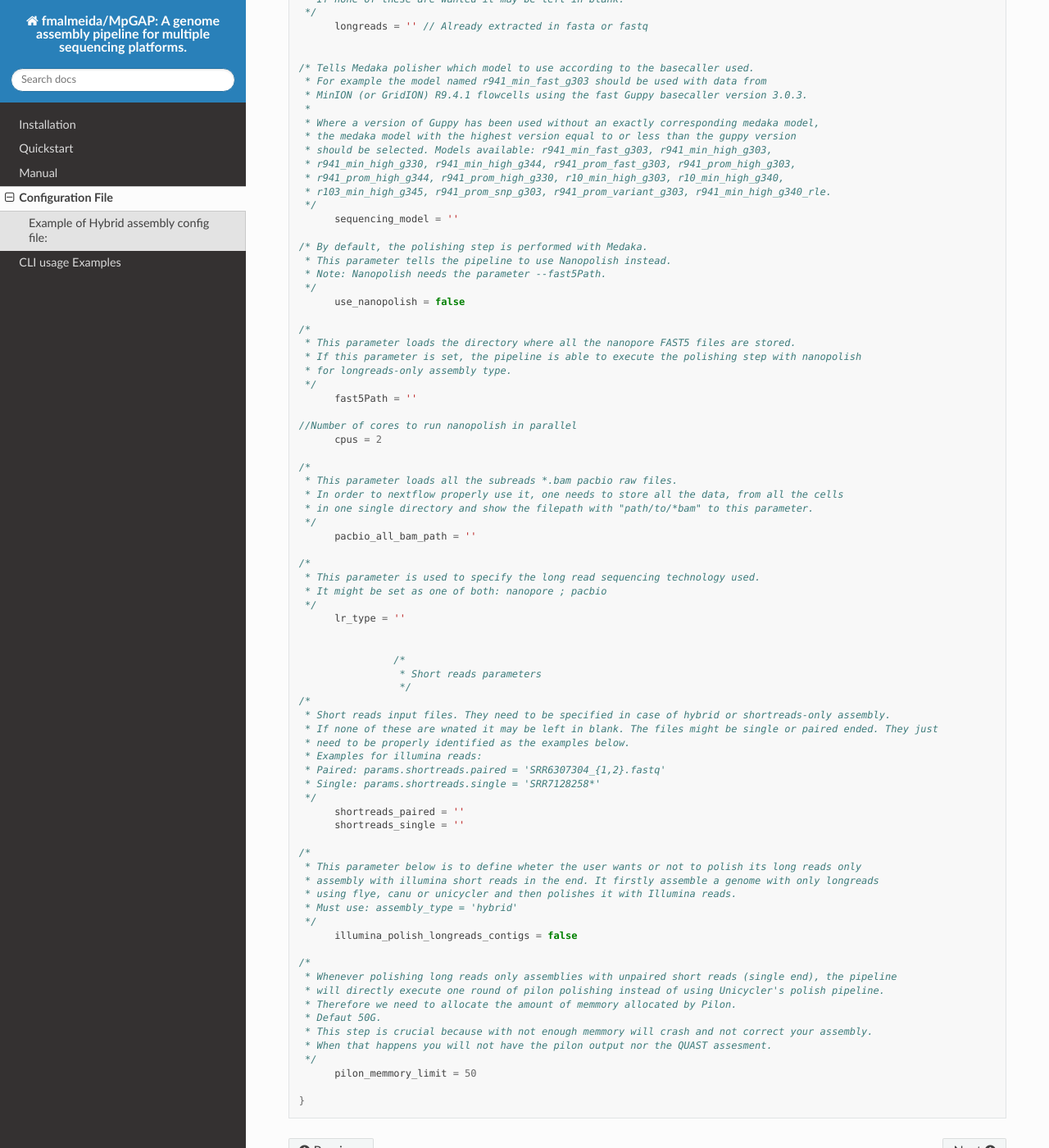
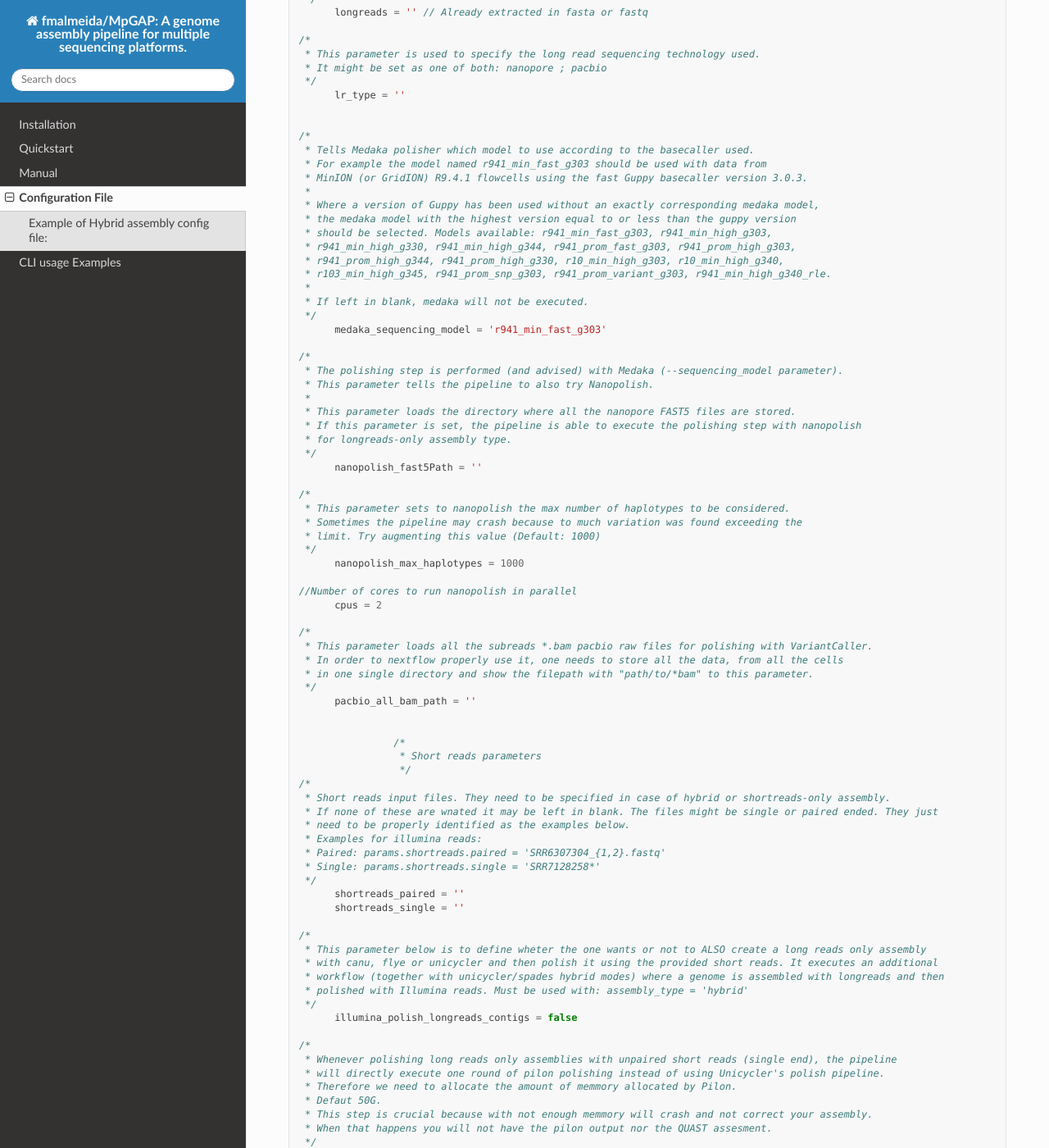
Before and after one commit to fmalmeida/MpGAP, a Sphinx documentation site: the page built from docs/config.rst, in a window 1280 px wide and 1400 px high, scrolled down 1266 px. Shown: the whole window at 82% size. Built offline with Sphinx 7.4.7 and the Read the Docs theme 2.0.0, drawn with Linux system fonts in a browser that asks for light colours; some of the changed text lies outside the part shown.

Commit message:
Starting Docs updates

```diff
--- a/docs/config.rst
+++ b/docs/config.rst
@@ -15,135 +15,177 @@ Example of Hybrid assembly config file:
 
 .. code-block:: groovy
 
-  /*
-   * Configuration File to run fmalmeida/MpGAP pipeline.
-   */
+    /*
+     * Configuration File to run fmalmeida/MpGAP pipeline.
+     */
 
-  /*
-   * Customizable parameters
-   */
-  params {
+    /*
+     * Customizable parameters
+     */
+    params {
 
-                  /*
-                   * General parameters
-                   */
+                    /*
+                     * General parameters
+                     */
 
-  //Output folder name
-        outDir = ''
+    //Output folder name
+          outdir = 'output'
 
-  //Number of threads to be used by each software.
-        threads = 3
+    //Number of threads to be used by each software.
+          threads = 3
 
-  /*
-   * Here we chose the assembly type wanted. This is required.
-   * It must be set as one of these posibilities: longreads-only ; hybrid ; illumina-only
-   */
-        assembly_type = ''
+    /*
+     * Here we chose the assembly type wanted. This is required.
+     * It must be set as one of these posibilities: longreads-only ; hybrid ; illumina-only
+     */
+          assembly_type = ''
 
-  /*
-   * Here it is set the software wanted to perform the assembly with.
-   * It must be set as true to use the software and false to skip it.
-   */
-        try_canu      = false
-        canu_additional_parameters = '' // Must be given as shown in Canu manual. E.g. 'correctedErrorRate=0.075 corOutCoverage=200'
-        try_unicycler = false
-        unicycler_additional_parameters = '' // Must be given as shown in Unicycler manual. E.g. '--mode conservative --no_correct'
-        try_flye      = false
-        flye_additional_parameters = '' // Must be given as shown in Flye manual. E.g. '--meta --iterations 4'
-        try_spades    = false
-        spades_additional_parameters = '' // Must be given as shown in Spades manual. E.g. '--meta --plasmids'
+    /*
+     * Here it is set the software wanted to perform the assembly with.
+     * It must be set as true to use the software and false to skip it.
+     */
+          try_canu      = false
+          canu_additional_parameters = '' // Must be given as shown in Canu manual. E.g. 'correctedErrorRate=0.075 corOutCoverage=200'
+          try_unicycler = false
+          unicycler_additional_parameters = '' // Must be given as shown in Unicycler manual. E.g. '--mode conservative --no_correct'
+          try_flye      = false
+          flye_additional_parameters = '' // Must be given as shown in Flye manual. E.g. '--meta --iterations 4'
+          try_spades    = false
+          spades_additional_parameters = '' // Must be given as shown in Spades manual. E.g. '--meta --plasmids'
 
-  /*
-   * This parameter only needs to be set if the software chosen is Canu.
-   * This is a required option for Canu and Flye.
-   * It is an estimate of the size of the genome. Common suffices are allowed, for example, 3.7m or 2.8g
-   */
-        genomeSize = ''
+    /*
+     * This parameter only needs to be set if the software chosen is Canu or Flye.
+     * It is an estimate of the size of the genome. Common suffices are allowed, for example, 3.7m or 2.8g
+     */
+          genomeSize = ''
 
-                  /*
-                   * Long reads parameters
-                   */
+                    /*
+                     * Long reads parameters
+                     */
 
-  /*
-   * Long reads input files. Just needed to be specified in case of hybrid or longreads-only assembly.
-   * If none of these are wanted it may be left in blank.
-   */
-        longreads = '' // Already extracted in fasta or fastq
+    /*
+     * Long reads input files. Just needed to be specified in case of hybrid or longreads-only assembly.
+     * If none of these are wanted it may be left in blank.
+     */
+          longreads = '' // Already extracted in fasta or fastq
+
+    /*
+     * This parameter is used to specify the long read sequencing technology used.
+     * It might be set as one of both: nanopore ; pacbio
+     */
+          lr_type = ''
 
 
-  /* Tells Medaka polisher which model to use according to the basecaller used.
-   * For example the model named r941_min_fast_g303 should be used with data from
-   * MinION (or GridION) R9.4.1 flowcells using the fast Guppy basecaller version 3.0.3.
-   *
-   * Where a version of Guppy has been used without an exactly corresponding medaka model,
-   * the medaka model with the highest version equal to or less than the guppy version
-   * should be selected. Models available: r941_min_fast_g303, r941_min_high_g303,
-   * r941_min_high_g330, r941_min_high_g344, r941_prom_fast_g303, r941_prom_high_g303,
-   * r941_prom_high_g344, r941_prom_high_g330, r10_min_high_g303, r10_min_high_g340,
-   * r103_min_high_g345, r941_prom_snp_g303, r941_prom_variant_g303, r941_min_high_g340_rle.
-   */
-        sequencing_model = ''
+    /*
+     * Tells Medaka polisher which model to use according to the basecaller used.
+     * For example the model named r941_min_fast_g303 should be used with data from
+     * MinION (or GridION) R9.4.1 flowcells using the fast Guppy basecaller version 3.0.3.
+     *
+     * Where a version of Guppy has been used without an exactly corresponding medaka model,
+     * the medaka model with the highest version equal to or less than the guppy version
+     * should be selected. Models available: r941_min_fast_g303, r941_min_high_g303,
+     * r941_min_high_g330, r941_min_high_g344, r941_prom_fast_g303, r941_prom_high_g303,
+     * r941_prom_high_g344, r941_prom_high_g330, r10_min_high_g303, r10_min_high_g340,
+     * r103_min_high_g345, r941_prom_snp_g303, r941_prom_variant_g303, r941_min_high_g340_rle.
+     *
+     * If left in blank, medaka will not be executed.
+     */
+          medaka_sequencing_model = 'r941_min_fast_g303'
 
-  /* By default, the polishing step is performed with Medaka.
-   * This parameter tells the pipeline to use Nanopolish instead.
-   * Note: Nanopolish needs the parameter --fast5Path.
-   */
-        use_nanopolish = false
+    /*
+     * The polishing step is performed (and advised) with Medaka (--sequencing_model parameter).
+     * This parameter tells the pipeline to also try Nanopolish.
+     *
+     * This parameter loads the directory where all the nanopore FAST5 files are stored.
+     * If this parameter is set, the pipeline is able to execute the polishing step with nanopolish
+     * for longreads-only assembly type.
+     */
+          nanopolish_fast5Path = ''
 
-  /*
-   * This parameter loads the directory where all the nanopore FAST5 files are stored.
-   * If this parameter is set, the pipeline is able to execute the polishing step with nanopolish
-   * for longreads-only assembly type.
-   */
-        fast5Path = ''
+    /*
+     * This parameter sets to nanopolish the max number of haplotypes to be considered.
+     * Sometimes the pipeline may crash because to much variation was found exceeding the
+     * limit. Try augmenting this value (Default: 1000)
+     */
+          nanopolish_max_haplotypes = 1000
 
-  //Number of cores to run nanopolish in parallel
-        cpus = 2
+    //Number of cores to run nanopolish in parallel
+          cpus = 2
 
-  /*
-   * This parameter loads all the subreads *.bam pacbio raw files.
-   * In order to nextflow properly use it, one needs to store all the data, from all the cells
-   * in one single directory and show the filepath with "path/to/*bam" to this parameter.
-   */
-        pacbio_all_bam_path = ''
-
-  /*
-   * This parameter is used to specify the long read sequencing technology used.
-   * It might be set as one of both: nanopore ; pacbio
-   */
-        lr_type = ''
+    /*
+     * This parameter loads all the subreads *.bam pacbio raw files for polishing with VariantCaller.
+     * In order to nextflow properly use it, one needs to store all the data, from all the cells
+     * in one single directory and show the filepath with "path/to/*bam" to this parameter.
+     */
+          pacbio_all_bam_path = ''
 
 
-                  /*
-                   * Short reads parameters
-                   */
-  /*
-   * Short reads input files. They need to be specified in case of hybrid or shortreads-only assembly.
-   * If none of these are wnated it may be left in blank. The files might be single or paired ended. They just
-   * need to be properly identified as the examples below.
-   * Examples for illumina reads:
-   * Paired: params.shortreads.paired = 'SRR6307304_{1,2}.fastq'
-   * Single: params.shortreads.single = 'SRR7128258*'
-   */
-        shortreads_paired = ''
-        shortreads_single = ''
+                    /*
+                     * Short reads parameters
+                     */
+    /*
+     * Short reads input files. They need to be specified in case of hybrid or shortreads-only assembly.
+     * If none of these are wnated it may be left in blank. The files might be single or paired ended. They just
+     * need to be properly identified as the examples below.
+     * Examples for illumina reads:
+     * Paired: params.shortreads.paired = 'SRR6307304_{1,2}.fastq'
+     * Single: params.shortreads.single = 'SRR7128258*'
+     */
+          shortreads_paired = ''
+          shortreads_single = ''
 
-  /*
-   * This parameter below is to define wheter the user wants or not to polish its long reads only
-   * assembly with illumina short reads in the end. It firstly assemble a genome with only longreads
-   * using flye, canu or unicycler and then polishes it with Illumina reads.
-   * Must use: assembly_type = 'hybrid'
-   */
-        illumina_polish_longreads_contigs = false
+    /*
+     * This parameter below is to define wheter the one wants or not to ALSO create a long reads only assembly
+     * with canu, flye or unicycler and then polish it using the provided short reads. It executes an additional
+     * workflow (together with unicycler/spades hybrid modes) where a genome is assembled with longreads and then
+     * polished with Illumina reads. Must be used with: assembly_type = 'hybrid'
+     */
+          illumina_polish_longreads_contigs = false
 
-  /*
-   * Whenever polishing long reads only assemblies with unpaired short reads (single end), the pipeline
-   * will directly execute one round of pilon polishing instead of using Unicycler's polish pipeline.
-   * Therefore we need to allocate the amount of memmory allocated by Pilon.
-   * Defaut 50G.
-   * This step is crucial because with not enough memmory will crash and not correct your assembly.
-   * When that happens you will not have the pilon output nor the QUAST assesment.
-   */
-        pilon_memmory_limit = 50
+    /*
+     * Whenever polishing long reads only assemblies with unpaired short reads (single end), the pipeline
+     * will directly execute one round of pilon polishing instead of using Unicycler's polish pipeline.
+     * Therefore we need to allocate the amount of memmory allocated by Pilon.
+     * Defaut 50G.
+     * This step is crucial because with not enough memmory will crash and not correct your assembly.
+     * When that happens you will not have the pilon output nor the QUAST assesment.
+     */
+          pilon_memmory_limit = 50
 
-  }
+    }
+
+    /*
+     * Configuring Nextflow Scopes.
+     * Do NOT change any of the following
+     */
+
+    //Trace Report
+    trace {
+        enabled = false
+        file = "${params.outdir}" + "/annotation_pipeline_trace.txt"
+        fields = 'task_id,name,status,exit,realtime,cpus,%cpu,memory,%mem,rss'
+    }
+
+    //Timeline Report
+    timeline {
+        enabled = false
+        file = "${params.outdir}" + "/annotation_pipeline_timeline.html"
+    }
+
+    //Complete Report
+    report {
+        enabled = false
+        file = "${params.outdir}" + "/annotation_pipeline_nextflow_report.html"
+    }
+
+    /*
+     * Configuring Nextflow Scopes.
+     * Do NOT change any of the following
+     */
+
+    //Queue limit
+    executor.$local.queueSize = 1
+
+    //Docker usage
+    docker.enabled = true
+    docker.runOptions = '-u $(id -u):root'
```
Also changed, not shown: other parts of docs/config.rst (+1 -1 lines), README.md (+4 -8 lines), docs/examples.rst (+10 -23 lines), docs/manual.rst (+5 -5 lines), 6 other files.
